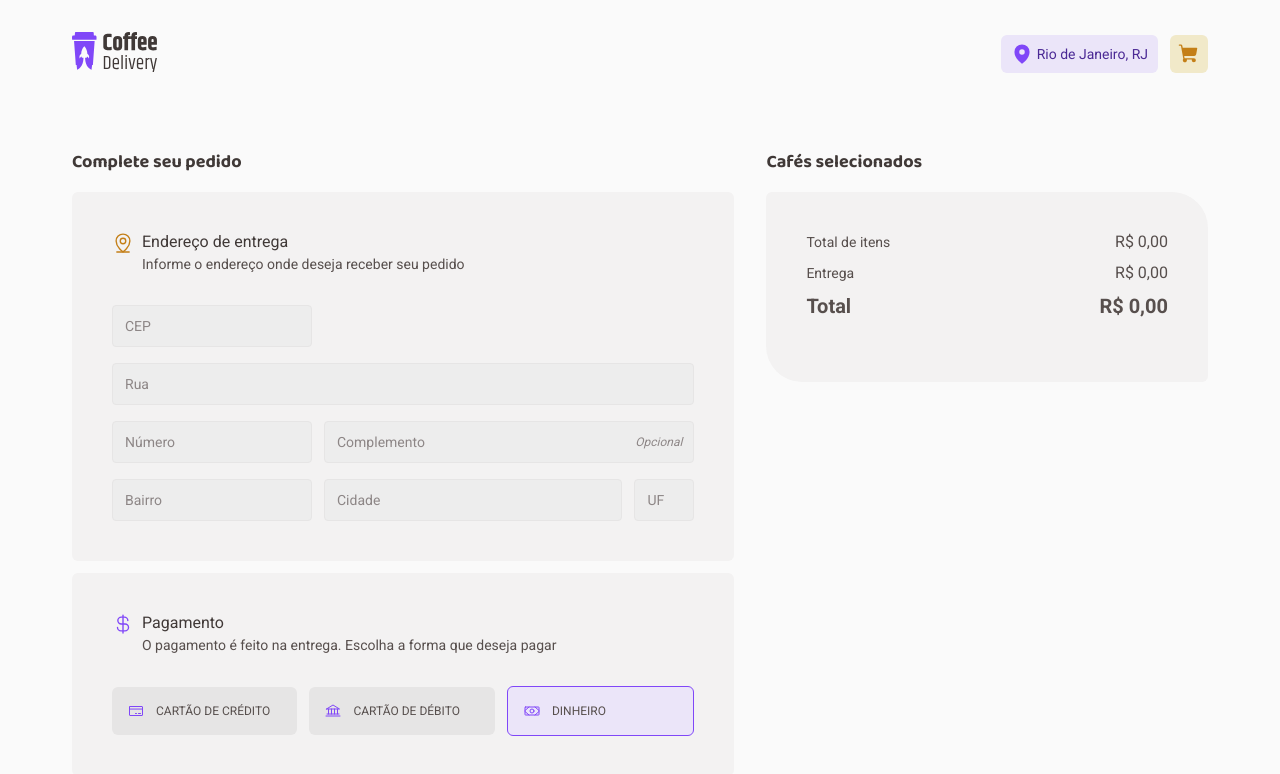
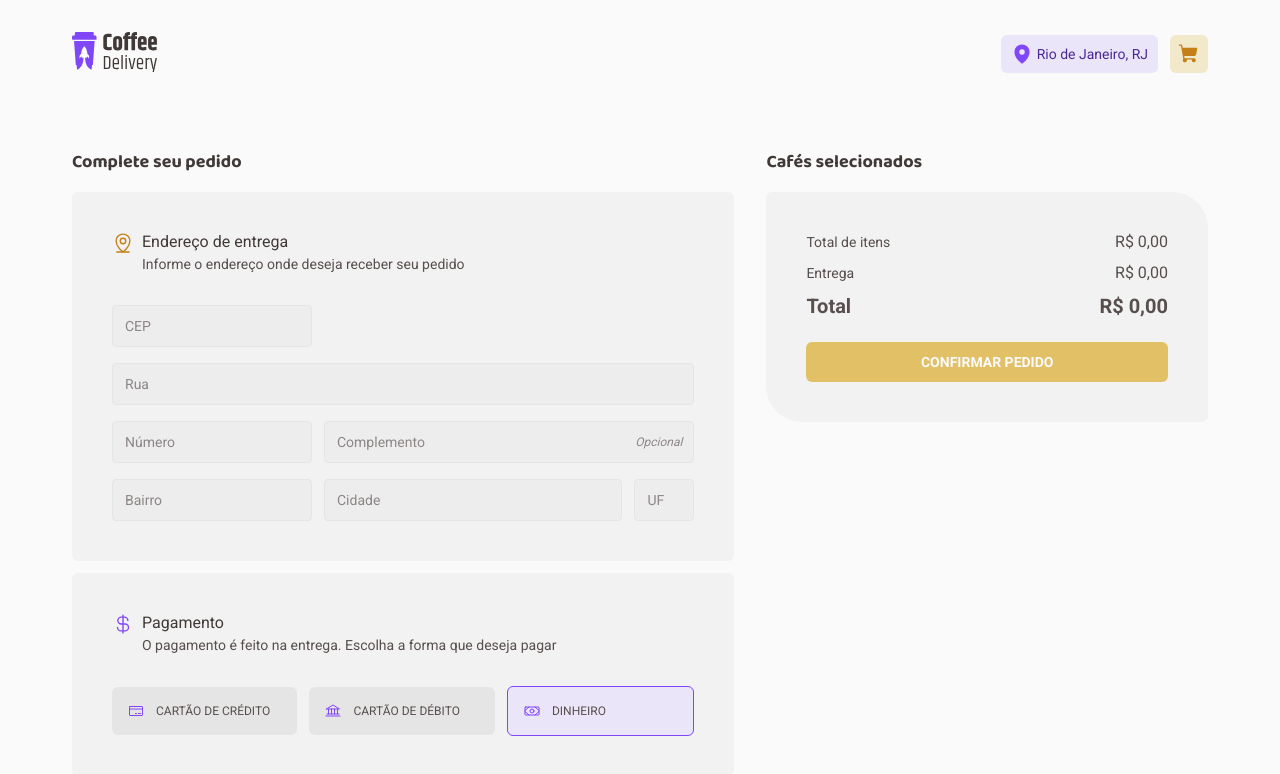
Before and after one commit to pedrolgarcia/coffee-delivery, a React (Vite) app: page /checkout in a window 1280 px wide. Shown: the top 774 px of the page. Built offline with nearby package versions, Linux system fonts and the light colour scheme.

Commit message:
feat: button component, finish cart

```diff
--- a/package.json
+++ b/package.json
@@ -9,13 +9,16 @@
     "preview": "vite preview"
   },
   "dependencies": {
+    "@hookform/resolvers": "^2.9.7",
     "immer": "^9.0.15",
     "phosphor-react": "^1.4.1",
     "react": "^18.2.0",
     "react-dom": "^18.2.0",
+    "react-hook-form": "^7.34.0",
     "react-router-dom": "^6.3.0",
     "styled-components": "^5.3.5",
-    "uuid": "^8.3.2"
+    "uuid": "^8.3.2",
+    "zod": "^3.18.0"
   },
   "devDependencies": {
     "@rocketseat/eslint-config": "^1.1.3",
--- /dev/null
+++ b/src/components/Button/index.tsx
@@ -0,0 +1,15 @@
+import { ButtonHTMLAttributes } from 'react'
+
+import { ButtonContainer } from './styles'
+
+interface ButtonProps extends ButtonHTMLAttributes<HTMLButtonElement> {
+  text: string
+}
+
+export function Button({ text, ...rest }: ButtonProps) {
+  return (
+    <ButtonContainer {...rest}>
+      <span>{text}</span>
+    </ButtonContainer>
+  )
+}
--- /dev/null
+++ b/src/components/Button/styles.ts
@@ -0,0 +1,36 @@
+import styled from 'styled-components'
+
+export const ButtonContainer = styled.button`
+  display: flex;
+  align-items: center;
+  justify-content: center;
+
+  width: 100%;
+
+  cursor: pointer;
+
+  padding: 0.75rem 0.5rem;
+  border-radius: 6px;
+
+  outline: 0;
+  border: none;
+
+  background-color: ${({ theme }) => theme['yellow-500']};
+
+  transition: background-color 0.3s;
+
+  &:hover:not(:disabled) {
+    background-color: ${({ theme }) => theme['yellow-700']};
+  }
+
+  &:disabled {
+    opacity: 0.7;
+    cursor: not-allowed;
+  }
+
+  span {
+    color: ${({ theme }) => theme.white};
+    font-size: 0.875rem;
+    font-weight: 700;
+  }
+`
--- a/src/pages/Checkout/components/Cart/index.tsx
+++ b/src/pages/Checkout/components/Cart/index.tsx
@@ -9,6 +9,7 @@ import {
 } from './styles'
 
 import { CartItem } from './components/CartItem'
+import { Button } from '../../../../components/Button'
 
 import { CartContext } from '../../../../contexts/CartContext'
 
@@ -22,6 +23,7 @@ export function Cart() {
       {cartItems.map((cartItem) => (
         <CartItem key={cartItem.id} cartItem={cartItem} />
       ))}
+
       <TotalContainer>
         <SubTotal>
           <span>Total de itens</span>
@@ -38,6 +40,8 @@ export function Cart() {
           <strong>{formatValueToBrl(total)}</strong>
         </Total>
       </TotalContainer>
+
+      <Button text="CONFIRMAR PEDIDO" disabled={cartItems.length === 0} />
     </CartContainer>
   )
 }
```
Also changed, not shown: 1 other file (tests, documents, lock files or other folders).
